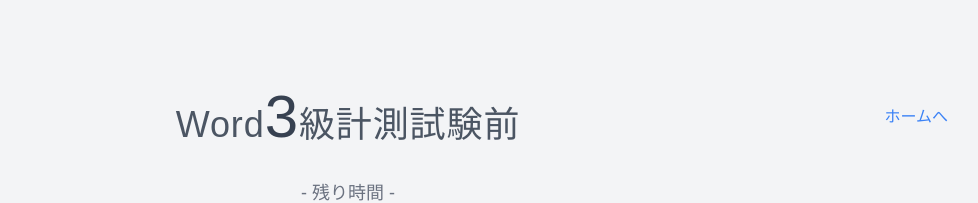
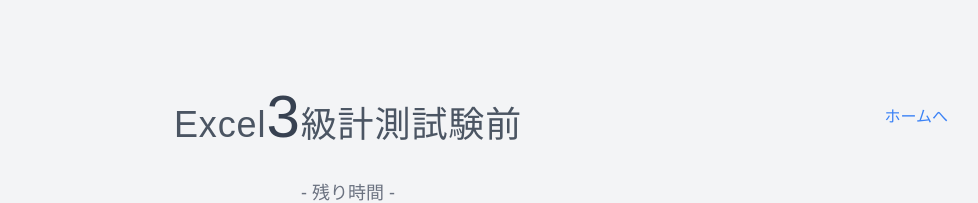
Before and after one commit to kuwa124/cs-timer, a Next.js app: page /excel3BeforeTesting in a window 1280 px wide. Shown: the top 203 px of the page, without its empty margins (292-1270 px from the left). Built offline with nearby package versions, Linux system fonts and the light colour scheme.

Commit message:
🐛 オブジェクトのキーの定義不一を修正 EXCEL3_BEFORE_CLASS → EXCEL3_BEFORE_TESTING

```diff
--- a/src/app/(routes)/(testingBefore)/excel3BeforeTesting/page.tsx
+++ b/src/app/(routes)/(testingBefore)/excel3BeforeTesting/page.tsx
@@ -3,7 +3,7 @@
 import { getPageData } from '@/constants/pageConfig';
 import { Announcoments } from '@/types/type';
 
-const Excel3BeforeTestingAnnouncements: Announcoments[] = [
+const excel3BeforeTestingAnnouncements: Announcoments[] = [
   // 45分（2700秒）から経過した分数後にアナウンス
   // 何分経過後のアナウンスか、わかりやすいように「○○ * 60」で記載
   { time: 3000 - 30 * 60, file: '/common/03_30minProgress.wav' },
@@ -13,13 +13,13 @@
   { time: 3000 - 44 * 60, file: '/common/07_1minutesAgo.wav' },
 ];
 
-const Word3BeforeTesting = () => {
+const Excel3BeforeTesting = () => {
   return (
     <div className='flex flex-col items-center justify-center min-h-screen bg-gray-100'>
-      <Header title={getPageData('WORD3_BEFORE_TESTING').titleConfig} />
-      <Timer announcements={Excel3BeforeTestingAnnouncements} time={2700}/>
+      <Header title={getPageData('EXCEL3_BEFORE_TESTING').titleConfig} />
+      <Timer announcements={excel3BeforeTestingAnnouncements} time={2700} />
     </div>
   );
 };
 
-export default Word3BeforeTesting;
+export default Excel3BeforeTesting;
--- a/src/constants/navigation.ts
+++ b/src/constants/navigation.ts
@@ -3,6 +3,7 @@
 
 // ページ間の移動用ボタンの設定を配列で定義
 // getPageData関数で安全にデータを取得
+// `src\constants\pageConfig.ts` から取得します。
 export const navigationButtons: NavigationButton[] = [
   {
     titleConfig: getPageData('WORD3_CLASS').titleConfig, // ボタンに表示するテキスト
@@ -17,7 +18,7 @@
     path: getPageData('EXCEL3_CLASS').path, // クリック時の移動先URL
   },
   {
-    titleConfig: getPageData('EXCEL3_BEFORE_CLASS').titleConfig, // ボタンに表示するテキスト
-    path: getPageData('EXCEL3_BEFORE_CLASS').path, // クリック時の移動先URL
+    titleConfig: getPageData('EXCEL3_BEFORE_TESTING').titleConfig, // ボタンに表示するテキスト
+    path: getPageData('EXCEL3_BEFORE_TESTING').path, // クリック時の移動先URL
   },
 ];
--- a/src/constants/pageConfig.ts
+++ b/src/constants/pageConfig.ts
@@ -2,6 +2,7 @@
 
 /** ページ設定の定義
  * - as constで値を完全に固定する（変更不可にする）
+ * `src\constants\navigation.ts` で使用しています。
  */
 export const PAGE_CONFIG: PageConfig = {
   // Word3級計測ページの設定
@@ -31,7 +32,7 @@
     },
     path: '/excel3Class',
   },
-  EXCEL3_BEFORE_CLASS: {
+  EXCEL3_BEFORE_TESTING: {
     titleConfig: {
       subject: 'Excel',
       level: '3',
@@ -47,6 +48,7 @@
 
 // ページ設定を安全に取得するための関数
 // 引数keyには、PageConfigKeyの型（WORD3_CLASS、WORD3_BEFORE_TESTINGなど）しか受け付けない
+// `src\constants\navigation.ts` で使用しています。
 export function getPageData(key: PageConfigKey) {
   // 指定されたキーに対応するページ設定を返す
   return PAGE_CONFIG[key];
```
